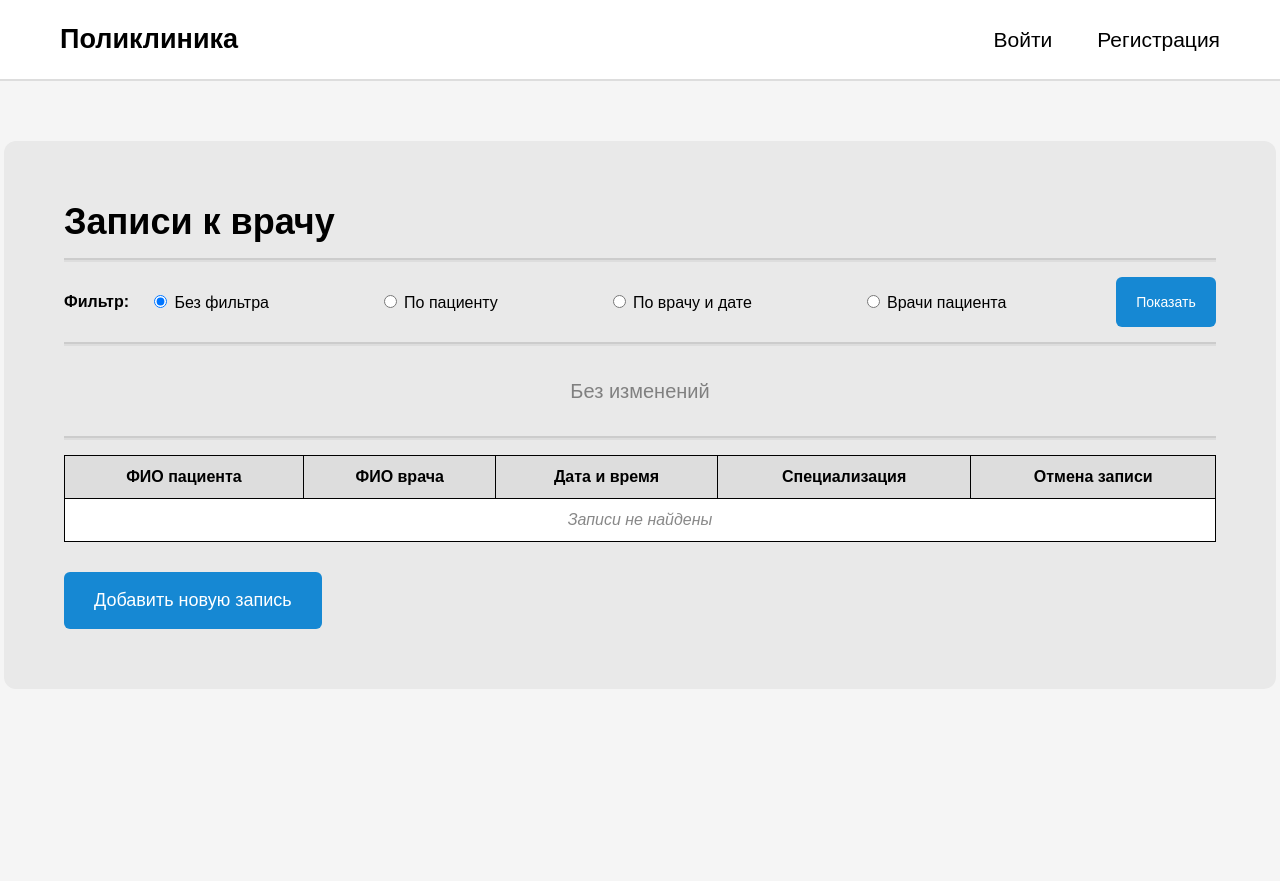
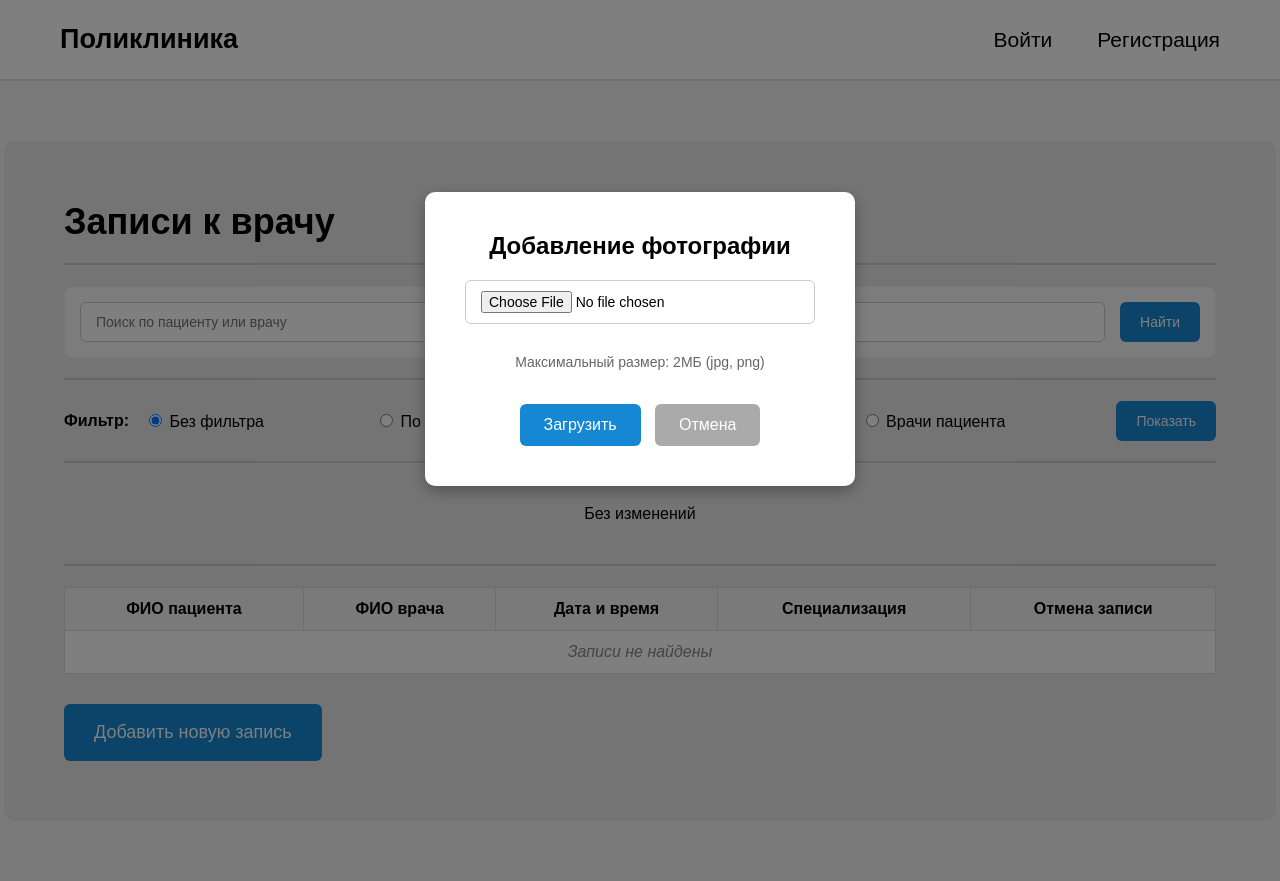
Before and after one commit to sozpawka/composerTask1, a PHP site: template views/site/visits/index.php in a window 1280 px wide. Run offline with PHP 8.4, Linux system fonts and the light colour scheme; the template is opened without the code that fills it, so the values that code supplies are empty.

Commit message:
36_commit_individual_task

```diff
--- a/config/app.php
+++ b/config/app.php
@@ -4,10 +4,13 @@
     'identity' => \Model\User::class,
     'routeMiddleware' => [
         'auth' => \Middlewares\AuthMiddleware::class,
+        'identity' => \Model\User::class,
     ],
     'validators' => [
         'required' => \Validators\RequireValidator::class,
         'unique' => \Validators\UniqueValidator::class,
+        'img' => \Src\Validator\Rules\ImgRule::class,
+        'max_file' => \Src\Validator\Rules\MaxFileSizeRule::class,
     ],
     'routeAppMiddleware' => [
         'csrf' => \Middlewares\CSRFMiddleware::class,
--- a/core/Src/Route.php
+++ b/core/Src/Route.php
@@ -49,6 +49,9 @@
     public function getUrl(string $url): string
     {
         $basePath = '/pop-it-mvc';
+        if (str_starts_with($url, $basePath)) {
+            return $url;
+        }
         return $basePath . '/' . trim($url, '/');
     }
 
--- a/routes/web.php
+++ b/routes/web.php
@@ -28,3 +28,5 @@
 
 Route::add('GET', '/doctors', [Doctor::class, 'index'])->middleware('auth:receptionist');
 Route::add(['GET', 'POST'], '/doctors/create', [Doctor::class, 'create'])->middleware('auth:receptionist');
+
+Route::add('POST', '/upload-photo', [Controller\Site::class, 'uploadPhoto']);
--- a/views/layouts/main.php
+++ b/views/layouts/main.php
@@ -34,6 +34,7 @@
 
         .nav {
             display: flex;
+            align-items: center;
             gap: 45px;
             font-size: 21px;
         }
@@ -58,6 +59,62 @@
 
         .logout:active {
             color: #ff6b6b;
+        }
+
+        .user-avatar {
+            display: flex;
+            align-items: center;
+        }
+
+        .user-avatar img {
+            width: 50px;
+            height: 50px;
+            border-radius: 50%;
+            cursor: pointer;
+            object-fit: cover;
+            border: 1px solid #ccc;
+        }
+
+        .modal {
+            display: none;
+            position: fixed;
+            z-index: 1000;
+            left: 0;
+            top: 0;
+            width: 100%;
+            height: 100%;
+            background-color: rgba(0,0,0,0.5);
+        }
+
+        .modal-content {
+            background-color: #fefefe;
+            margin: 15% auto;
+            padding: 30px;
+            border-radius: 12px;
+            width: 350px;
+            text-align: center;
+            box-shadow: 0 5px 15px rgba(0,0,0,0.3);
+        }
+
+        .modal-content h3 {
+            margin: 0 0 20px 0;
+            font-size: 24px;
+        }
+
+        .modal-form-btn {
+            margin-top: 20px;
+            padding: 12px 24px;
+            background: #1688D3;
+            color: #fff;
+            border: none;
+            border-radius: 6px;
+            cursor: pointer;
+            font-size: 16px;
+        }
+
+        .modal-form-btn.cancel {
+            background: #aaa;
+            margin-left: 10px;
         }
 
         .container {
@@ -124,27 +181,69 @@
         .full {
             grid-column: span 2;
         }
+        .error-msg {
+            color: #e53935;
+            font-size: 14px;
+            margin-bottom: 10px;
+        }
+
+        .hint-text {
+            font-size: 14px;
+            color: #666;
+            margin-top: 15px;
+        }
     </style>
 </head>
 <body>
+
 <header>
-    <div class="logo" onclick="location.href='/pop-it-mvc/'">
-        Поликлиника
-    </div>
+    <div class="logo" onclick="location.href='/pop-it-mvc/'">Поликлиника</div>
     <div class="nav">
         <?php if (app()->auth::check()): ?>
+            <div class="user-avatar" onclick="document.getElementById('photoModal').style.display='block'">
+                <img src="/pop-it-mvc/public/uploads/<?= app()->auth::user()->avatar ?? 'baseicon.jpg' ?>" alt="Avatar">
+            </div>
             <a href="/pop-it-mvc/visits">Записи</a>
             <a href="/pop-it-mvc/doctors">Врачи</a>
             <a href="/pop-it-mvc/patients">Пациенты</a>
-            <a href="/pop-it-mvc/logout" class="logout">
-                Выход (<?= app()->auth::user()->login ?>)
-            </a>
+            <a href="/pop-it-mvc/logout" class="logout">Выход (<?= app()->auth::user()->login ?>)</a>
         <?php else: ?>
             <a href="/pop-it-mvc/login">Войти</a>
             <a href="/pop-it-mvc/signup">Регистрация</a>
         <?php endif; ?>
     </div>
 </header>
-    <?= $content ?? ''; ?>
+
+<div id="photoModal" class="modal">
+    <div class="modal-content">
+        <h3>Добавление фотографии</h3>
+
+        <?php if ($error = \Src\Session::get('photo_error')): ?>
+            <p class="error-msg"><?= $error ?></p>
+            <?php \Src\Session::set('photo_error', null); ?>
+            <script>document.getElementById('photoModal').style.display = 'block';</script>
+        <?php endif; ?>
+
+        <form action="<?= app()->route->getUrl('/upload-photo') ?>" method="post" enctype="multipart/form-data">
+            <input name="csrf_token" type="hidden" value="<?= \Src\Session::get('csrf_token') ?>"/>
+            <input type="file" name="avatar" accept="image/*" required>
+            <p class="hint-text">Максимальный размер: 2МБ (jpg, png)</p>
+            <div class="modal-footer">
+                <button type="submit" class="modal-form-btn">Загрузить</button>
+                <button type="button" class="modal-form-btn cancel" onclick="document.getElementById('photoModal').style.display='none'">Отмена</button>
+            </div>
+        </form>
+    </div>
+</div>
+
+<script>
+    window.onclick = function(event) {
+        var modal = document.getElementById('photoModal');
+        if (event.target == modal) { modal.style.display = "none"; }
+    }
+</script>
+
+<?= $content ?? ''; ?>
+
 </body>
 </html>
--- a/views/site/visits/index.php
+++ b/views/site/visits/index.php
@@ -1,39 +1,21 @@
 <style>
-	.filter-row {
+    .filter-row,
+    .filter-group,
+    .filter-param-form,
+    .search-form,
+    .search-controls {
         display: flex;
         align-items: center;
-		gap: 20px;
+        gap: 15px;
     }
 
     .filter-group {
-		display: flex;
         justify-content: space-between;
-		align-items: center;
         width: 100%;
         flex-wrap: wrap;
-		gap: 10px;
-	}
-
-	.find-btn {
-		padding: 6px 18px;
-		font-size: 14px;
-		height: 35px;
-		width: 100px;
-		border: none;
-		background: #1688D3;
-		color: #fff;
-		border-radius: 6px;
-		cursor: pointer;
-	}
-
-	.find-btn:hover {
-		background: #0f6fb3;
     }
 
     .filter-block {
-		text-align: center;
-		font-size: 20px;
-		color: gray;
         min-height: 60px;
         display: flex;
         align-items: center;
@@ -43,23 +25,83 @@
     }
 
     .filter-param-form {
-		display: inline-flex;
-		align-items: center;
-		gap: 10px;
-		flex-wrap: wrap;
         justify-content: center;
     }
 
     .filter-param-form select,
-	.filter-param-form input[type="date"] {
-		padding: 8px 12px;
+    .filter-param-form input[type="date"],
+    .search-input,
+    .modal-content input,
+    .modal-content select {
+        padding: 10px 15px;
         border: 1px solid #ccc;
-		border-radius: 4px;
+        border-radius: 6px;
         font-size: 14px;
+        box-sizing: border-box;
     }
 
-	.filter-group .find-btn {
-		height: 50px;
+    .search-input {
+        flex-grow: 1;
+        height: 40px;
+    }
+
+    .find-btn,
+    .add-btn,
+    .cancel-btn {
+        display: inline-flex;
+        align-items: center;
+        justify-content: center;
+        border: none;
+        border-radius: 6px;
+        cursor: pointer;
+        font-size: 14px;
+        transition: background 0.2s, transform 0.1s;
+        text-decoration: none;
+        box-sizing: border-box;
+        white-space: nowrap;
+    }
+
+    .find-btn,
+    .add-btn {
+        background: #1688D3;
+        color: #fff;
+        height: 40px;
+        padding: 0 20px;
+    }
+
+    .find-btn:hover,
+    .add-btn:hover {
+        background: #0f6fb3;
+    }
+
+    .find-btn:active,
+    .add-btn:active {
+        transform: translateY(1px);
+    }
+
+    .add-btn {
+        margin-top: 30px;
+        padding: 18px 30px;
+        font-size: 18px;
+        height: auto;
+    }
+
+    .cancel-btn {
+        padding: 6px 14px;
+        background: #e53935;
+        color: #fff;
+    }
+
+    .cancel-btn:hover {
+        background: #b71c1c;
+    }
+
+    a.find-btn {
+        background: #999;
+    }
+
+    a.find-btn:hover {
+        background: #777;
     }
 
     .table {
@@ -67,45 +109,18 @@
         border-collapse: collapse;
         background: #fff;
         text-align: center;
+        margin-top: 10px;
     }
 
     .table th,
     .table td {
-		border: 1px solid #000;
+        border: 1px solid #ddd;
         padding: 12px;
     }
 
     .table th {
-		background: #ddd;
-	}
-
-	.cancel-btn {
-		padding: 6px 14px;
-		font-size: 14px;
-		background: #e53935;
-		color: #fff;
-		border: none;
-		border-radius: 5px;
-		cursor: pointer;
-	}
-
-	.cancel-btn:hover {
-		background: #b71c1c;
-	}
-
-	.add-btn {
-		margin-top: 30px;
-		padding: 18px 30px;
-		font-size: 18px;
-		background: #1688D3;
-		color: #fff;
-		border: none;
-		border-radius: 6px;
-		cursor: pointer;
-	}
-
-	.add-btn:hover {
-		background: #0f6fb3;
+        background: #f5f5f5;
+        font-weight: bold;
     }
 
     .modal {
@@ -125,22 +140,24 @@
         background: #fff;
         padding: 40px;
         border-radius: 10px;
-		min-width: 300px;
-		position: relative;
+        min-width: 350px;
     }
 
-	.modal input,
-	.modal select {
+    .modal-content h3 {
+        margin-top: 0;
+        margin-bottom: 20px;
+    }
+
+    .modal-content input,
+    .modal-content select {
         width: 100%;
         margin-bottom: 15px;
-		padding: 10px;
-		box-sizing: border-box;
     }
 
     .divider {
-		height: 2px;
-		background: #ddd;
-		margin: 15px 0;
+        height: 1px;
+        background: #eee;
+        margin: 20px 0;
     }
 
     .hidden {
@@ -152,12 +169,30 @@
         font-style: italic;
         padding: 20px;
     }
+
+    .search-form {
+        background: #f9f9f9;
+        padding: 15px;
+        border-radius: 8px;
+        border: 1px solid #eee;
+        margin: 20px 0;
+    }
 </style>
 
 <div class="container">
     <h2>Записи к врачу</h2>
     <div class="divider"></div>
 
+    <form class="search-form" method="GET" action="/pop-it-mvc/visits">
+        <input type="text" name="search" class="search-input" placeholder="Поиск по пациенту или врачу" value="<?= htmlspecialchars($search ?? '') ?>">
+        <div class="search-controls">
+            <button type="submit" class="find-btn">Найти</button>
+            <?php if (!empty($search)): ?>
+                <a href="<?= app()->route->getUrl('/visits') ?>" class="find-btn" style="text-decoration: none; background: #999;">Сброс</a>
+            <?php endif; ?>
+        </div>
+    </form>
+    <div class="divider"></div>
     <div class="filter-row">
         <strong>Фильтр:</strong>
 		<form method="GET" action="/pop-it-mvc/visits" class="filter-group">
```
Also changed, not shown: app/Controller/Site.php (+32 -10 lines), app/Controller/Visit.php (+18 -11 lines), core/Src/Validator/AbstractRule.php (added, +22 -0 lines), core/Src/Validator/Rules/ImgRule.php (added, +15 -0 lines), core/Src/Validator/Rules/MaxFileSizeRule.php (added, +14 -0 lines), public/uploads/baseicon.jpg (added), 1 other file. Lines whose indentation alone changed are shown as unchanged.
